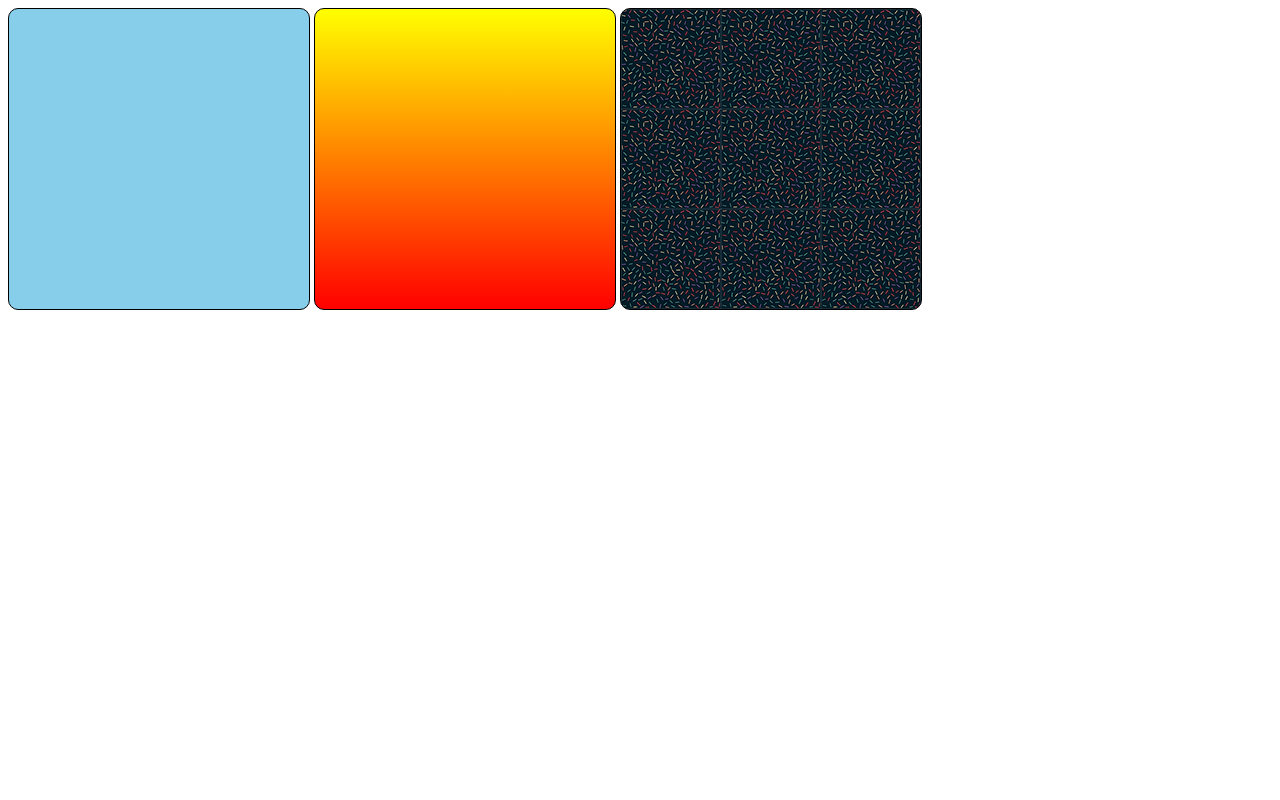
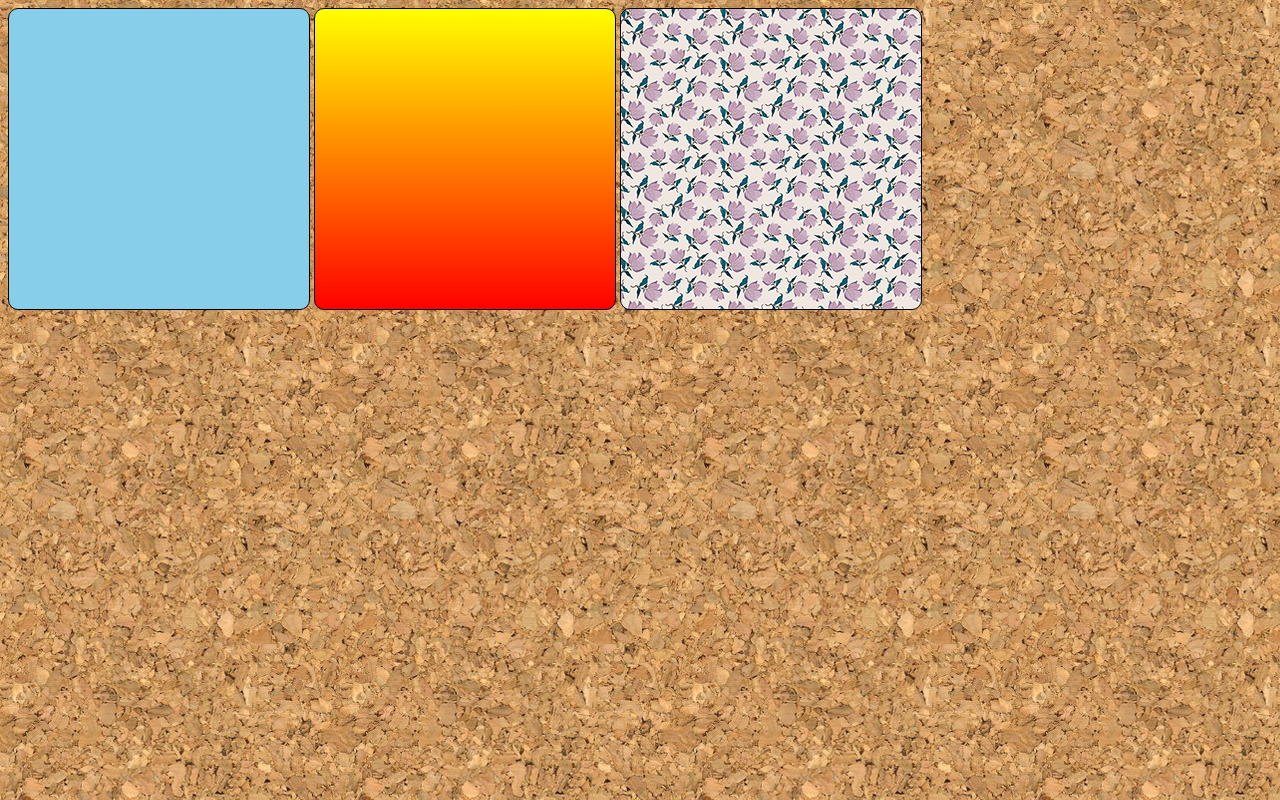
Before and after one commit to MagnusFeiten/html-css, a plain HTML site: page exercicio/ex022/fundo001.html in a window 1280 px wide. Drawn offline with Linux system fonts and the light colour scheme.

Commit message:
Atualizado

```diff
--- a/exercicio/ex022/fundo001.html
+++ b/exercicio/ex022/fundo001.html
@@ -6,6 +6,9 @@
     <meta name="viewport" content="width=device-width, initial-scale=1.0">
     <title>Teste de Imagem de Fundp</title>
     <style>
+        body {
+            background-image: url(imagens/wallpaper001.jpg)
+        }
         div.quadrado {
             display: inline-block;
             border: 1px solid black;
@@ -24,7 +27,7 @@
 
         }
         div#q3 {
-            background-image: url(imagens/pattern001.png);
+            background-image: url(imagens/pattern003.png);
 
         }
 
```
